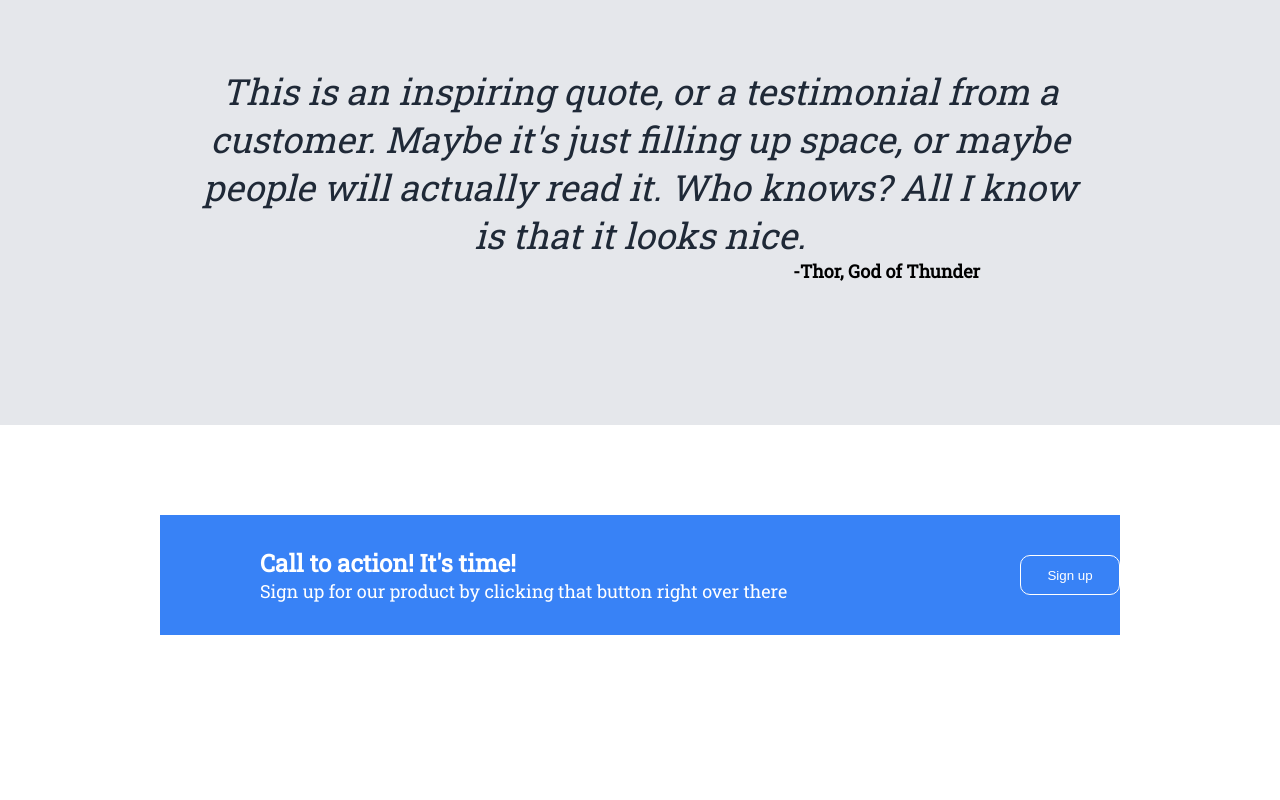
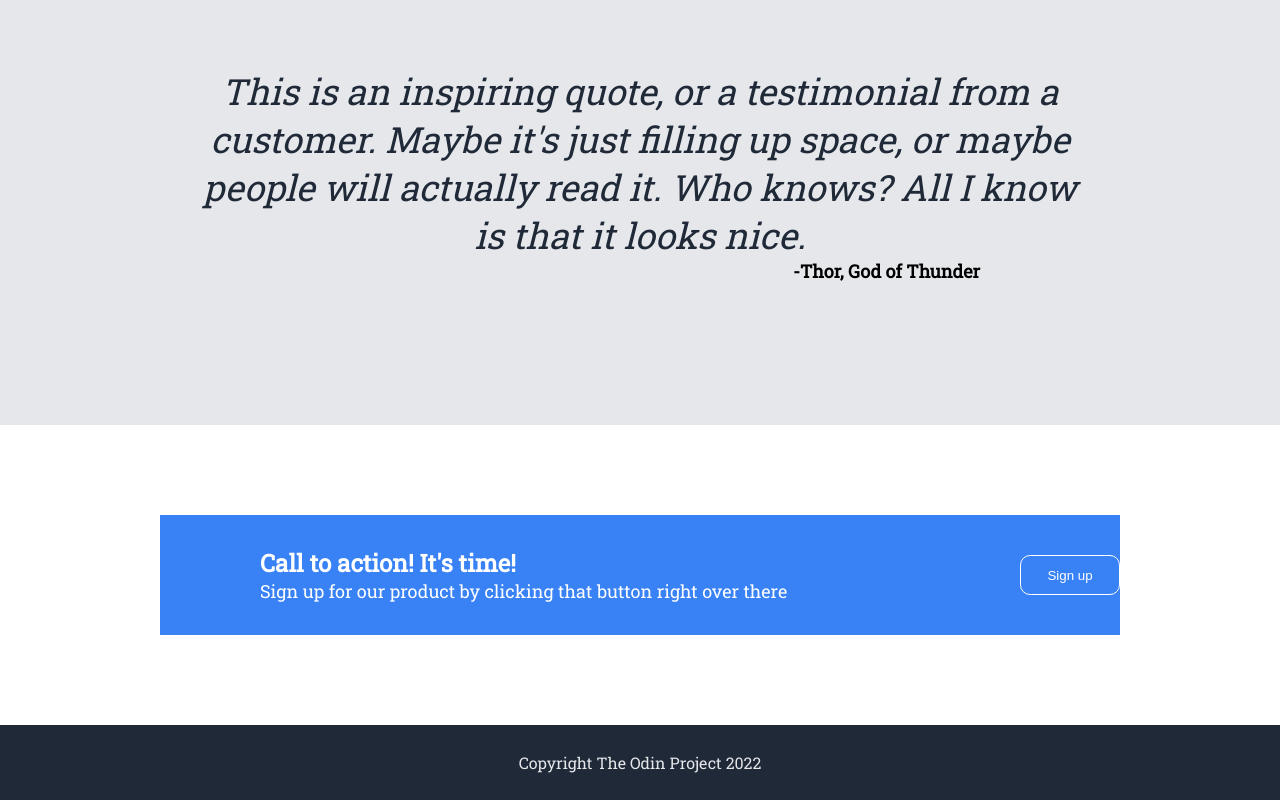
Before and after one commit to giovannaspro/odin-lading-page, a plain HTML site: page index.html in a window 1280 px wide. Shown: the part 1170-1970 px from the top of the page. Before the commit the page ends 1895 px from the top, so only its background shows below. Drawn offline with Linux system fonts and the light colour scheme.

Commit message:
Finish footer

```diff
--- a/index.html
+++ b/index.html
@@ -71,5 +71,8 @@
                 </div>
             </div>
         </div>
+        <div class="footer">
+            Copyright The Odin Project 2022
+        </div>
     </body>
 </html>
--- a/styles.css
+++ b/styles.css
@@ -195,3 +195,12 @@ h4{
     border: 1px solid white;
     border-radius: 10px;
 }
+
+.footer{
+    display: flex;
+    justify-content: center;
+    align-items: center;
+    background-color: #1F2937;
+    color: #E5E7EB;
+    height: 75px;
+}
```
